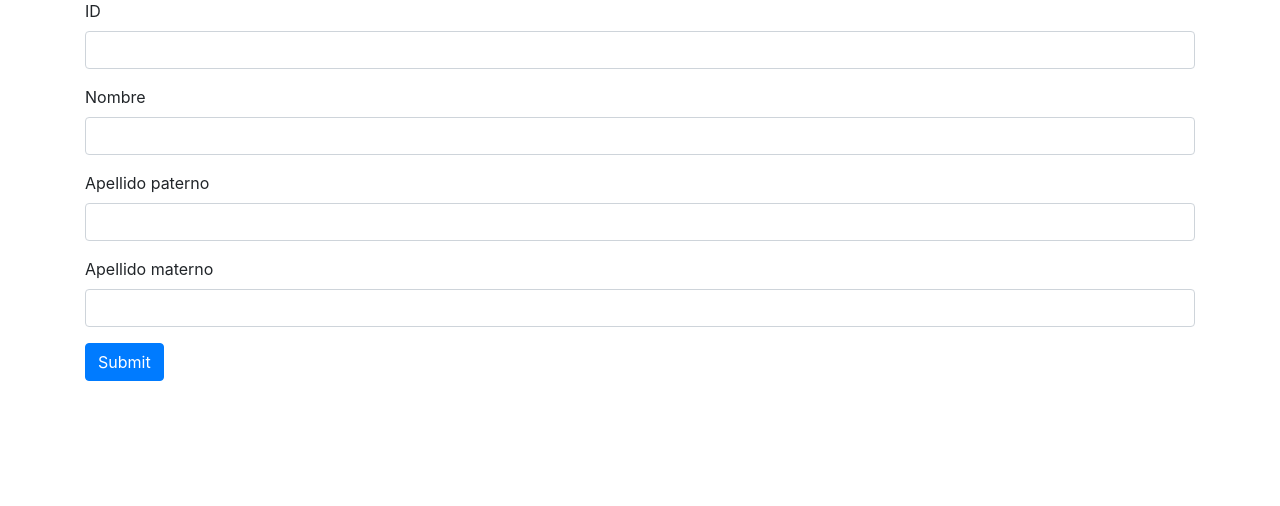
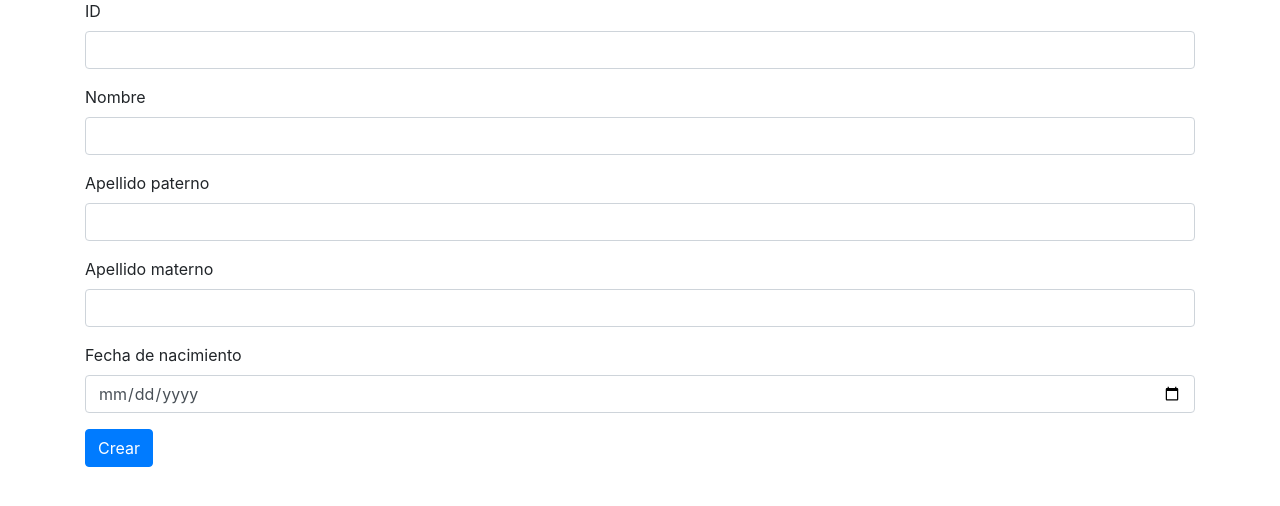
Before and after one commit to 1CEW0lf/sis_poo, a Flask app: page /new_professor in a window 1280 px wide. Shown: the part 113-619 px from the top of the page. Run offline with Flask 3, Linux system fonts and the light colour scheme; some libraries are stand-ins or nearby versions.

Commit message:
correcciones

```diff
--- a/templates/new_professor.html
+++ b/templates/new_professor.html
@@ -22,8 +22,13 @@
       >
       <input type="text" name="apellido_materno" class="form-control" />
     </div>
-
-    <button type="submit" class="btn btn-primary">Submit</button>
+    <div class="mb-3">
+      <label for="exampleInputPassword1" class="form-label"
+        >Fecha de nacimiento</label
+      >
+      <input type="date" name="fecha_nacimiento" class="form-control" />
+    </div>
+    <button type="submit" class="btn btn-primary">Crear</button>
   </form>
 </div>
 {% endblock %}
```
